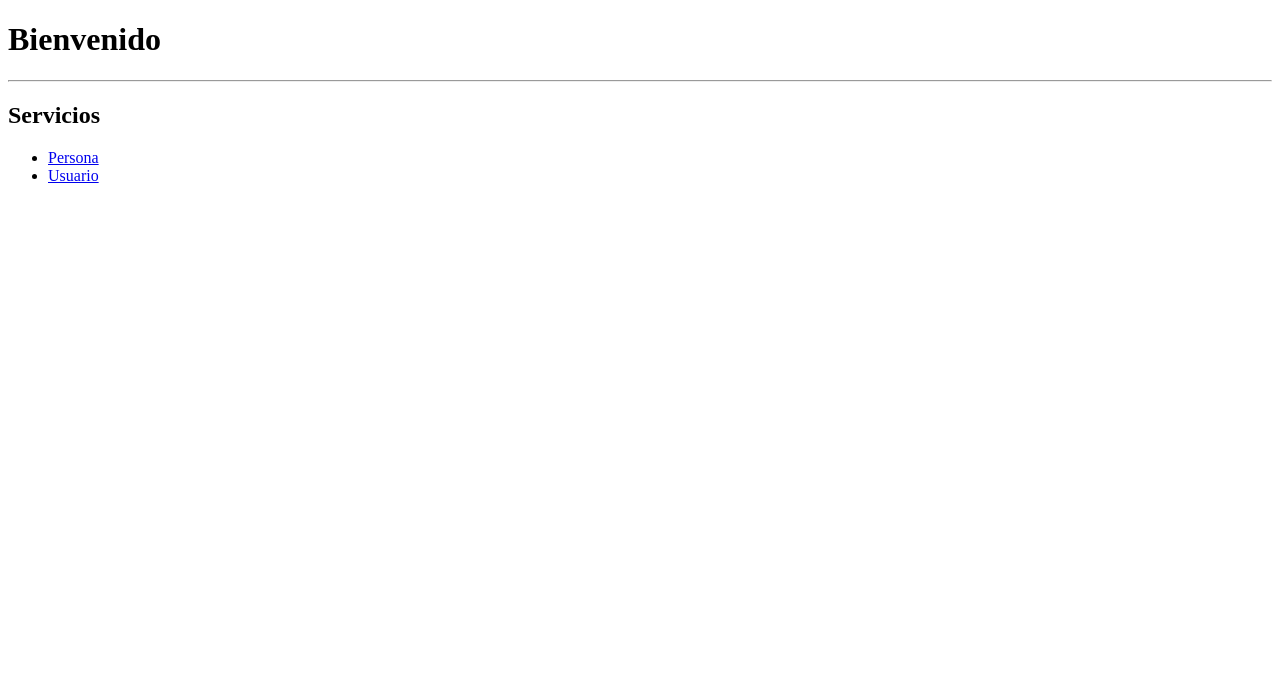
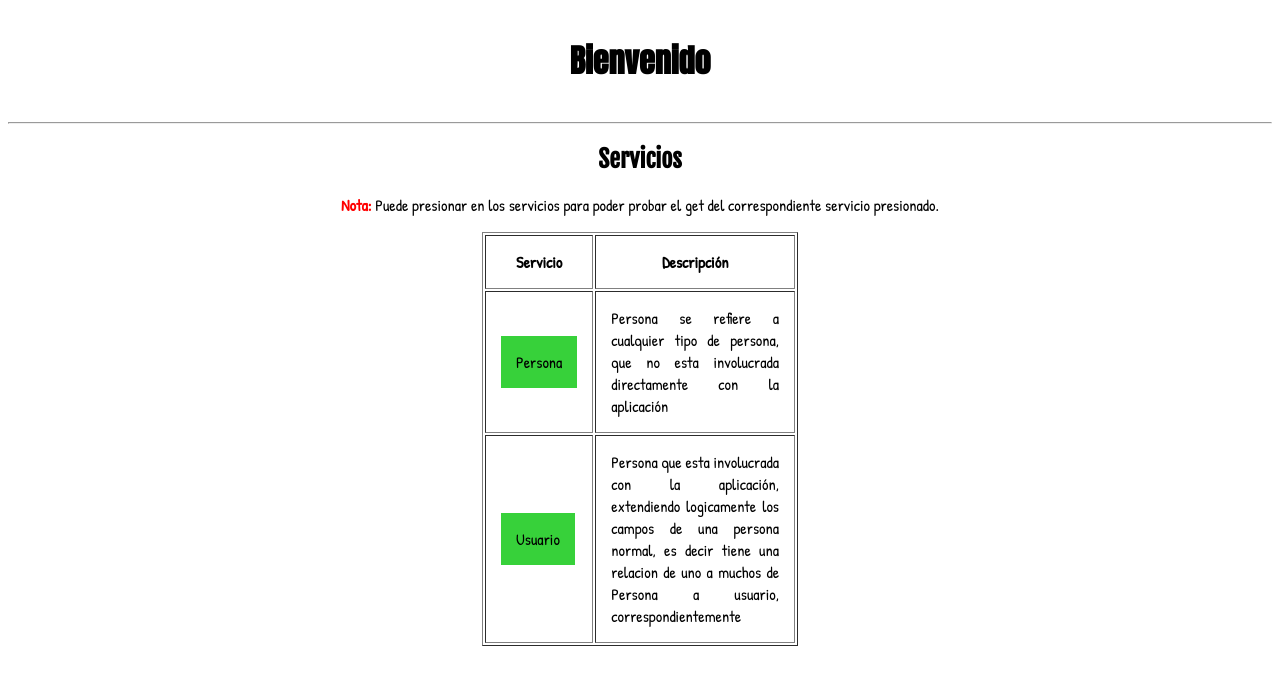
Before and after one commit to Daryl110/PruebaExpress, a website: page views/index.html in a window 1280 px wide. Drawn offline with Linux system fonts and the light colour scheme.

Commit message:
index.js cambiado a mas bonito

```diff
--- a/nbproject/private/private.xml
+++ b/nbproject/private/private.xml
@@ -3,11 +3,10 @@
     <editor-bookmarks xmlns="http://www.netbeans.org/ns/editor-bookmarks/2" lastBookmarkId="0"/>
     <open-files xmlns="http://www.netbeans.org/ns/projectui-open-files/2">
         <group name="Angular Backs">
+            <file>file:/C:/Users/Daryl%20Ospina/Documents/Angular/pruebaExpress/views/index.html</file>
             <file>file:/C:/Users/Daryl%20Ospina/Documents/Angular/pruebaExpress/routes/routes.js</file>
+            <file>file:/C:/Users/Daryl%20Ospina/Documents/Angular/pruebaExpress/index.js</file>
             <file>file:/C:/Users/Daryl%20Ospina/Documents/Angular/pruebaExpress/package.json</file>
-            <file>file:/C:/Users/Daryl%20Ospina/Documents/Angular/pruebaExpress/Controllers/CtlStudent.js</file>
-            <file>file:/C:/Users/Daryl%20Ospina/Documents/Angular/pruebaExpress/Models/Students.js</file>
-            <file>file:/C:/Users/Daryl%20Ospina/Documents/Angular/pruebaExpress/index.js</file>
         </group>
     </open-files>
 </project-private>
--- a/views/index.html
+++ b/views/index.html
@@ -1,18 +1,85 @@
 <!DOCTYPE html>
 <html lang="en">
+
 <head>
     <meta charset="UTF-8">
     <meta name="viewport" content="width=device-width, initial-scale=1.0">
     <meta http-equiv="X-UA-Compatible" content="ie=edge">
+    <link href="https://fonts.googleapis.com/css?family=Anton|Fjalla+One|Patrick+Hand" rel="stylesheet">
     <title>API RESTFul</title>
+    <style type="text/css">
+        h1 {
+            font-family: 'Anton', sans-serif;
+        }
+
+        h2{
+            font-family: 'Fjalla One', sans-serif;
+        }
+
+        b{
+            color: red;
+        }
+
+        td, th, .parrafo{
+            font-family: 'Patrick Hand', cursive;
+        }
+
+        .btn {
+            text-decoration: none;
+            color: #000000;
+            padding: 15px;
+            background-color: #37D13A;
+        }
+
+        .persona-text-btn::before {
+            content: "Persona";
+        }
+
+        .usuario-text-btn::before {
+            content: "Usuario";
+        }
+
+        .btn:hover::before {
+            background-color: darkgreen;
+            color: white;
+            content: "GET";
+        }
+    </style>
 </head>
+
 <body>
-    <h1>Bienvenido</h1>
+    <h1 align="center" style="padding: 15px">Bienvenido</h1>
     <hr>
-    <h2>Servicios</h2>
-    <ul>
-        <li><a href="/Persona">Persona</a></li>
-        <li><a href="/Usuario">Usuario</a></li>
-    </ul>
+    <div align="center">
+        <h2>Servicios</h2>
+        <p class="parrafo">
+            <b>Nota:</b>
+            Puede presionar en los servicios para poder probar el get del correspondiente servicio presionado.
+        </p>
+        <table border="1" width="25%" cellspacing="2" cellpadding="15">
+            <thead>
+                <tr>
+                    <th>Servicio</th>
+                    <th>Descripción</th>
+                </tr>
+            </thead>
+            <tbody>
+                <tr>
+                    <td><a href="/Usuario" class="btn persona-text-btn"></a></td>
+                    <td style="text-align: justify;">Persona se refiere a cualquier tipo de persona, que no esta
+                        involucrada
+                        directamente con la aplicación</td>
+                </tr>
+                <tr>
+                    <td><a href="/Usuario" class="btn usuario-text-btn"></a></td>
+                    <td style="text-align: justify;">Persona que esta involucrada con la aplicación, extendiendo
+                        logicamente
+                        los campos de una persona normal, es decir tiene una relacion de uno a muchos de
+                        Persona a usuario, correspondientemente</td>
+                </tr>
+            </tbody>
+        </table>
+    </div>
 </body>
+
 </html>
```
